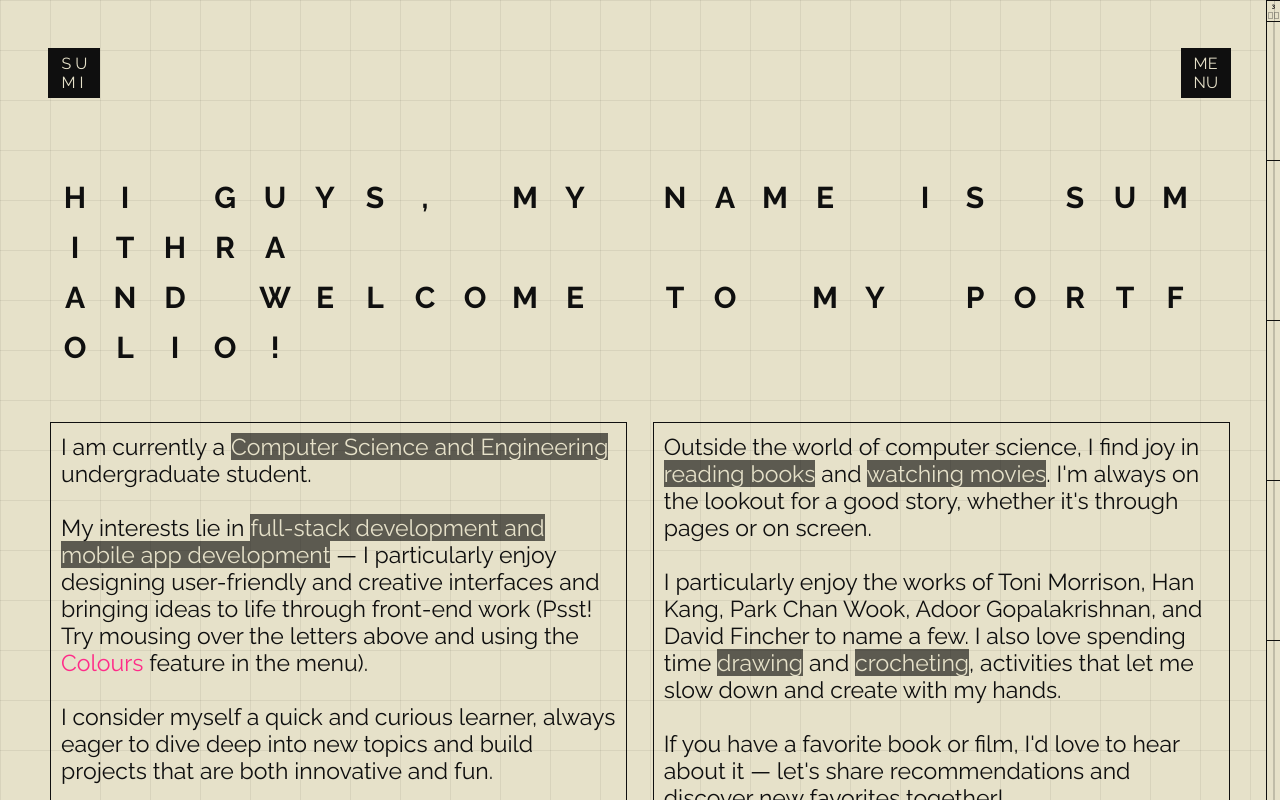
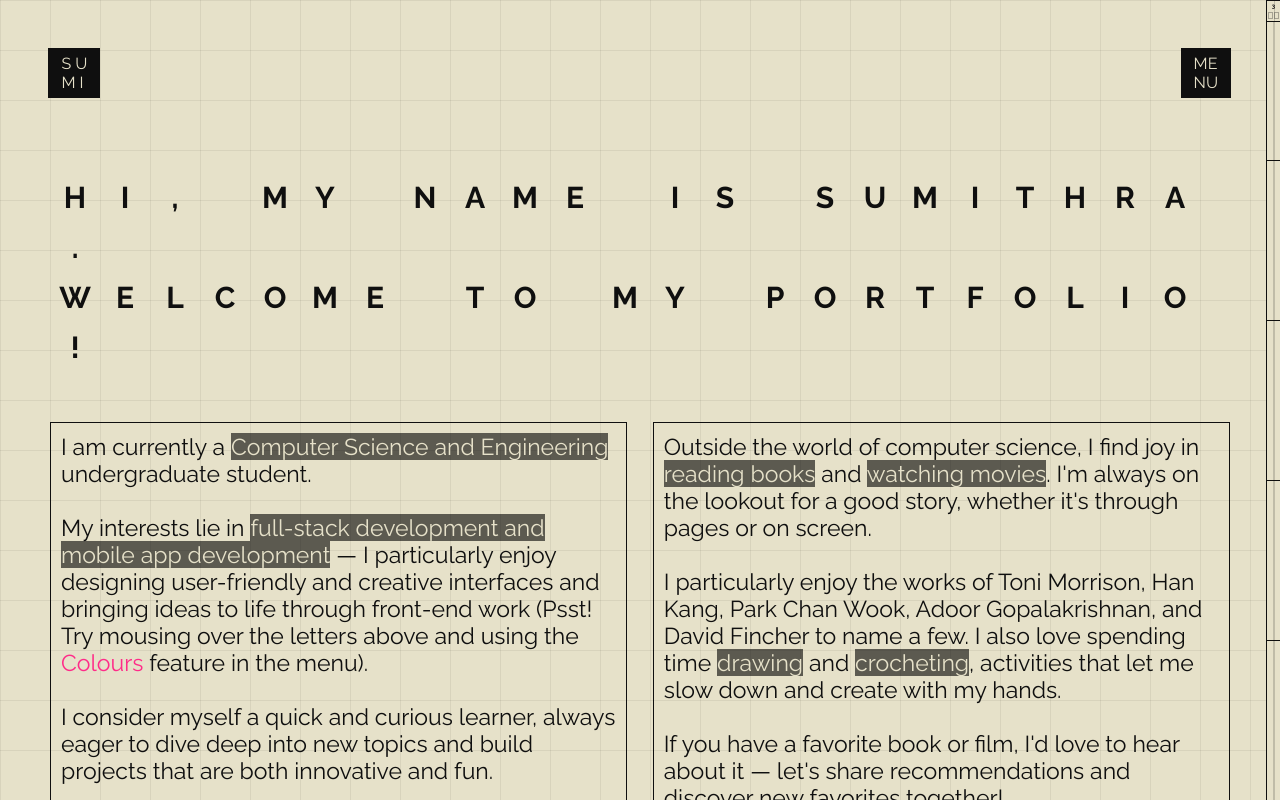
Before and after one commit to sumi-devs/portfolio-react, a React (Create React App) app: page / in a window 1280 px wide. Shown: the top 800 px of the page. Built offline with nearby package versions, Linux system fonts and the light colour scheme.

Commit message:
changed welcom message

```diff
--- a/src/pages/Home.jsx
+++ b/src/pages/Home.jsx
@@ -16,11 +16,11 @@ function Home() {
 
       <section data-floor="3" data-floor-label="Intro">
         <div className="grid-container">
-          {'HI GUYS, MY NAME IS SUMITHRA'.split('').map((c, i) => <Letter key={i} char={c} />)}
+          {'HI, MY NAME IS SUMITHRA.'.split('').map((c, i) => <Letter key={i} char={c} />)}
         </div>
 
         <div className="grid-container2">
-          {'AND WELCOME TO MY PORTFOLIO!'.split('').map((c, i) => <Letter key={i} char={c} />)}
+          {'WELCOME TO MY PORTFOLIO!'.split('').map((c, i) => <Letter key={i} char={c} />)}
         </div>
 
         <div className="intro">
```
